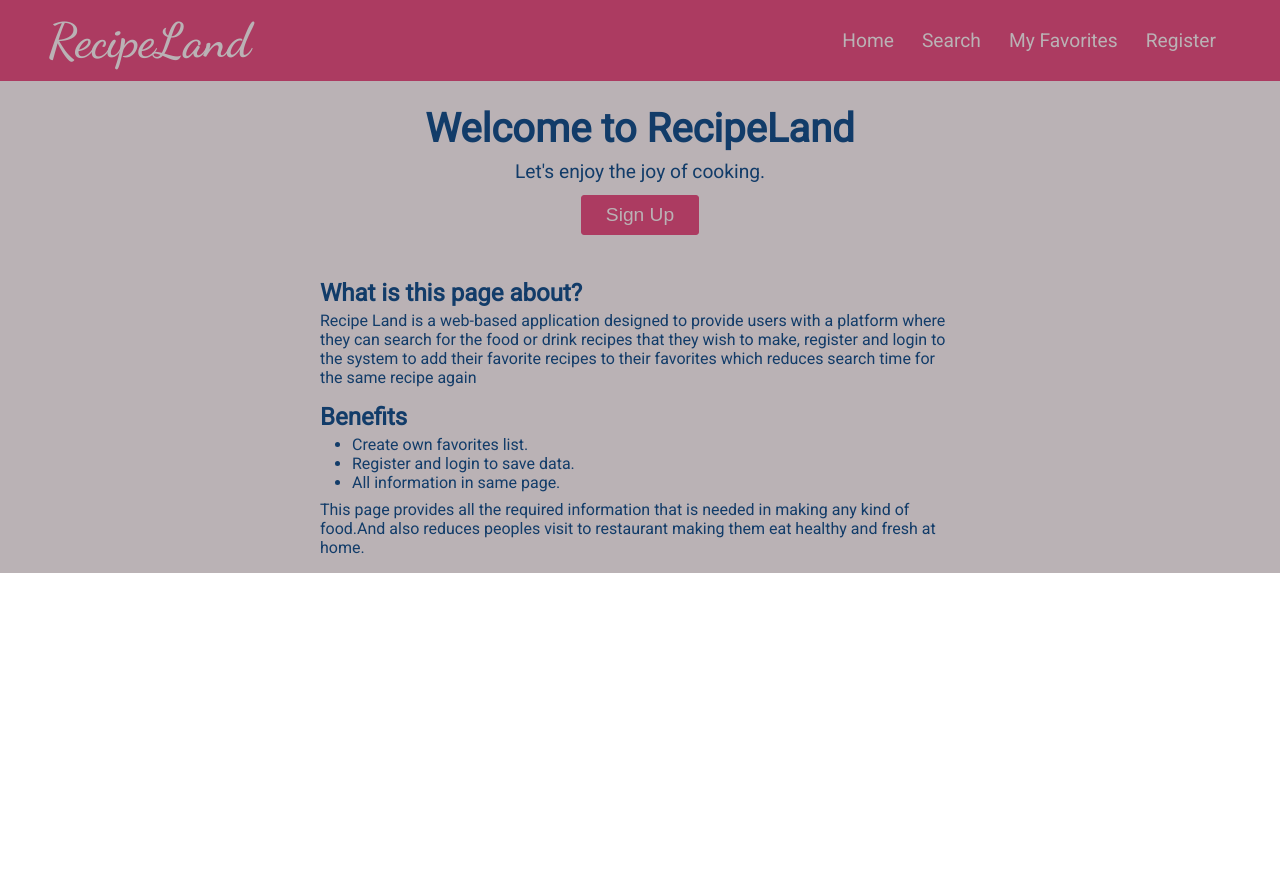
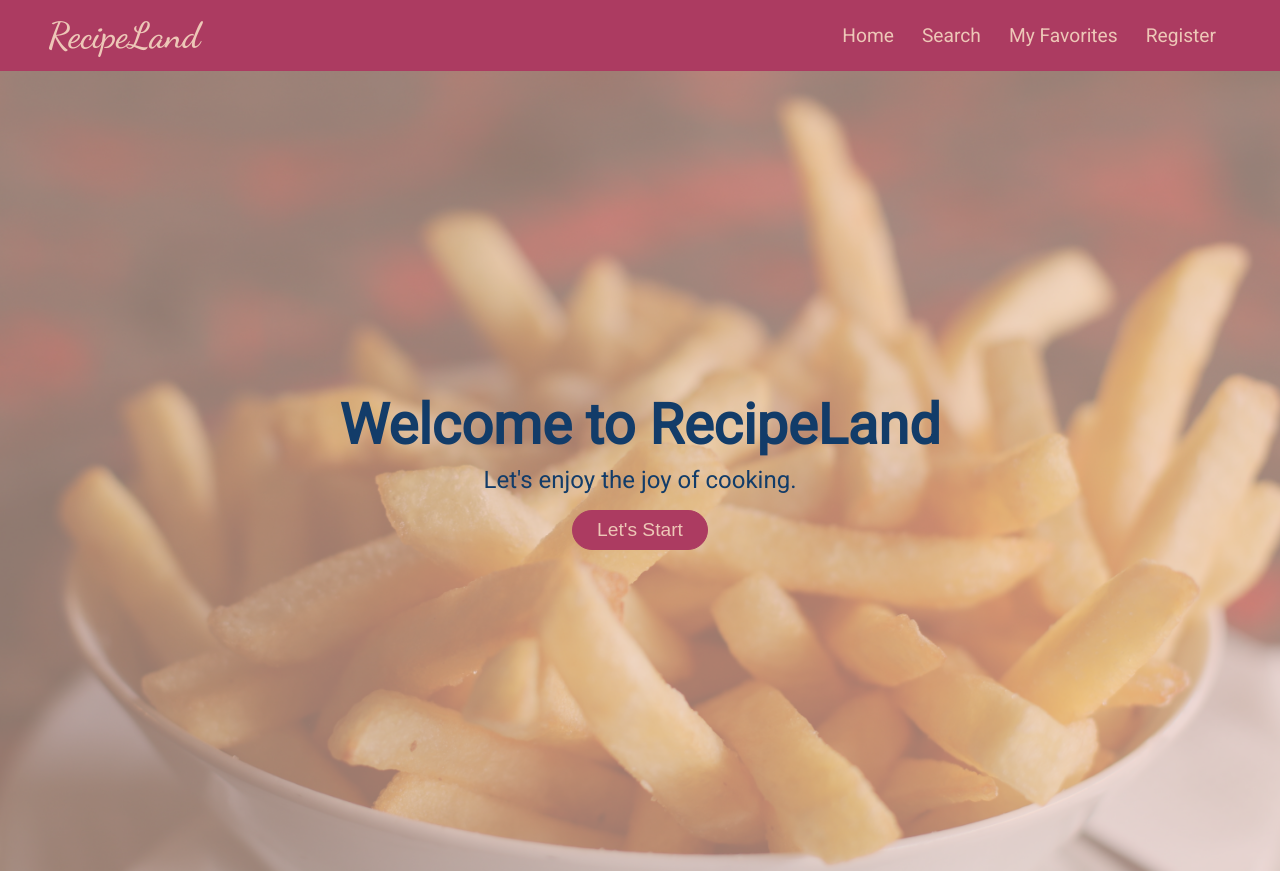
Before and after one commit to praptikoirala/recipeland-project, a plain HTML site: page index.html in a window 1280 px wide. Before the commit the page ends 800 px from the top, so only its background shows below. Drawn offline with Linux system fonts and the light colour scheme.

Commit message:
homepage(edited)

```diff
--- a/index.html
+++ b/index.html
@@ -30,10 +30,15 @@
     <section class="welcome-sec">
       <h1>Welcome to RecipeLand</h1>
       <p>Let's enjoy the joy of cooking.</p>
-      <button class="signup-btn popup-disp">Sign Up</button>
+      <button class="start-btn"><a href="./search.html">Let's Start</a></button>
     </section>
 
-    <section class="about-sec">
+  </div>
+</body>
+</html>
+
+
+<!-- <section class="about-sec">
 
   <div class="about-div">
     <div></div>
@@ -56,8 +61,4 @@
       <p>This page provides all the required information that is needed in making any kind of food.And also reduces peoples visit to restaurant making them eat healthy and fresh at home.</p>
     </div>
     <div></div>
-      </div>
-    </section>
-  </div>
-</body>
-</html>
+  </div> -->
--- a/style.css
+++ b/style.css
@@ -10,7 +10,7 @@ body{
 }
 
 a{
-  color:#BAB2B5;
+  color:#EDC7B7;
   text-decoration: none;
 }
 
@@ -18,32 +18,18 @@ ul li{
   list-style: none;
 }
 
-.signup-btn{
-  padding:0.5rem 1.5rem;
-  border:1px solid #AC3B61;
-  background:#AC3B61;
-  color:#BAB2B5;
-  font-size: 1.2rem;
-  border-radius: 3px;
-}
-
-.signup-btn:hover{
-  cursor: pointer;
-  color:#123C69;
-}
-
 .nav-bar{
   background:#AC3B61;
-  color:#BAB2B5;
+  color:#EDC7B7;
   display: flex;
   align-items: center;
   justify-content: space-between;
-  padding:0.75rem 3rem;
+  padding:0.5rem 3rem;
 }
 
 .nav-bar h1{
   font-family: 'Dancing Script', cursive;
-  font-size: 3rem;
+  font-size: 2.25rem;
 }
 
 .nav-bar ul{
@@ -68,31 +54,59 @@ ul li{
 
 .container{
   max-width: 1500px;
+  height:100vh;
   overflow: hidden;
-  padding-bottom: 1rem;
-  background:#BAB2B5;
+  display: flex;
+  background: #EDC7B7;
+  justify-content: center;
+}
+
+.container::before{
+  content: '';
+  position: absolute;
+  background: url('./images/main-bg1.jpg')no-repeat center center/cover;
+  background-color: #EDC7B7;
+  left:0;
+  height:100%;
+  width:100%;
+  opacity:0.4;
 }
 
 .container .welcome-sec{
+  transform: translate(0% , 0%);
   padding:1.5rem;
   display:flex;
   flex-direction: column;
+  align-items: center;
   justify-content: center;
-  align-items: center;
-  /* border-bottom: 0.5px dotted #AC3B61; */
 }
 
 .welcome-sec h1{
-  font-size:2.5rem;
+  font-size:3.5rem;
   margin-bottom:0.5rem;
 }
 
 .welcome-sec p{
-  font-size: 1.2rem;
-  margin-bottom: 0.75rem;
+  font-size: 1.5rem;
+  margin-bottom:1rem;
 }
 
-.container .about-sec{
+.welcome-sec .start-btn{
+  padding:0.5rem 1.5rem;
+  border:1px solid #AC3B61;
+  background:#AC3B61;
+  color:#EDC7B7;
+  font-size: 1.2rem;
+  border-radius:1.5rem;
+}
+
+.welcome-sec .start-btn:hover{
+  cursor: pointer;
+  background:#123C69;
+  border:1px solid #123C69;
+}
+
+/* .container .about-sec{
   margin-top:1.25rem;
 }
 
@@ -121,4 +135,4 @@ ul li{
 
 .benefits-div p{
   margin-top: 0.5rem;
-}
+} */
```
Also changed, not shown: images/main-bg.jpg (added), images/main-bg1.jpg (added), search.html (added). Lines whose indentation alone changed are shown as unchanged.
